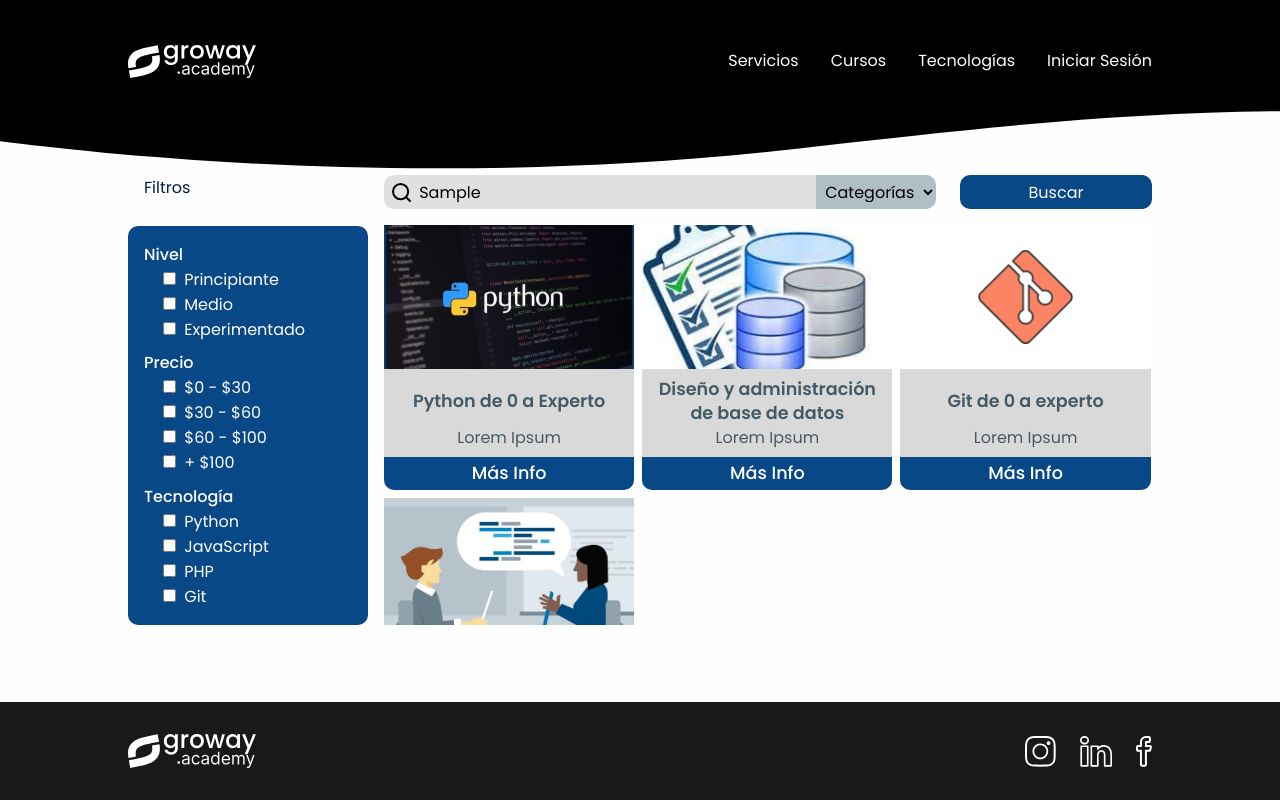
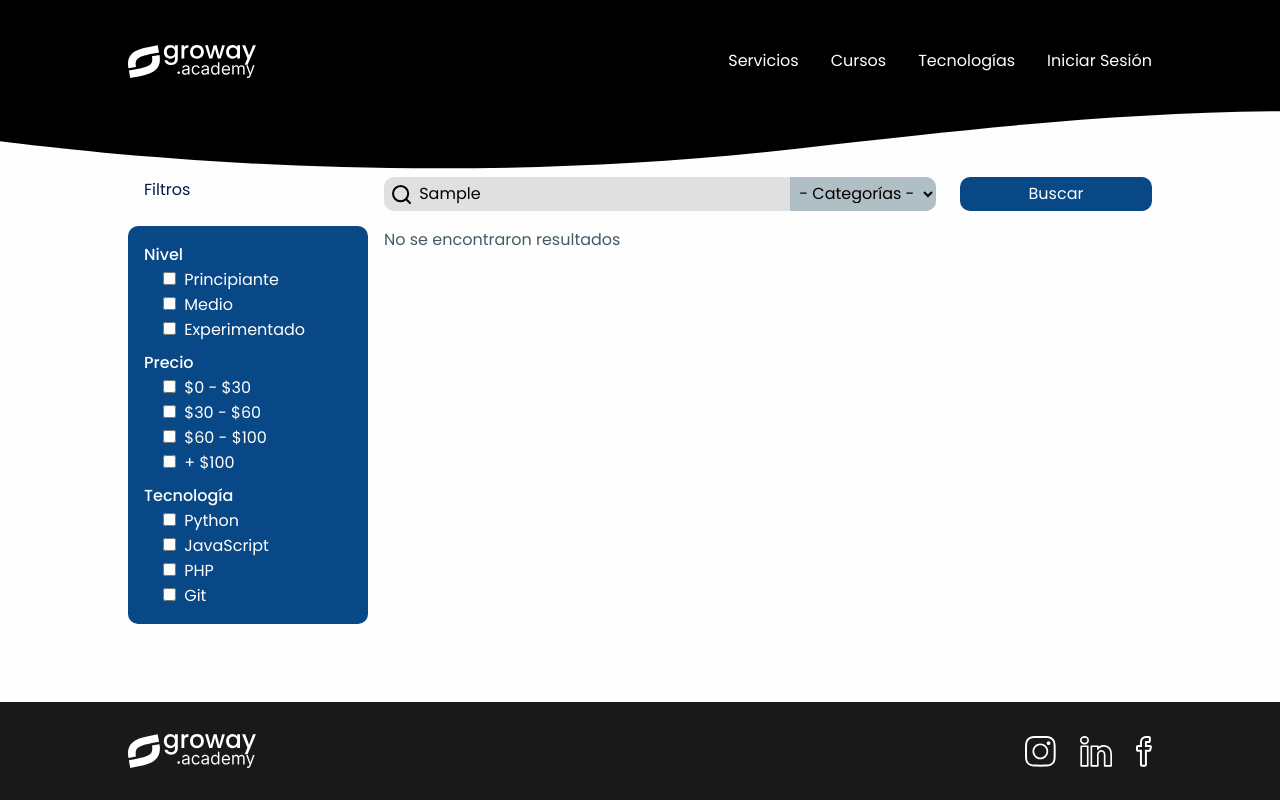
Before and after one commit to Groway-Studio/groway-academy-site, a React (Vite) app: page /cursos in a window 1280 px wide. Both pictures are taken after typing "Sample" into the empty fields and a click on the input "Buscar". Built offline with nearby package versions, Linux system fonts and the light colour scheme.

Commit message:
Filters funcionality started

```diff
--- a/src/components/Courses/courses.module.scss
+++ b/src/components/Courses/courses.module.scss
@@ -53,7 +53,7 @@
       &_input {
         background: #e0e0e0;
         border-radius: 10px;
-        padding: 0.3rem 8.5rem 0.3rem 2.2rem;
+        padding: 0.3rem 9.5rem 0.3rem 2.2rem;
         width: 100%;
       }
     }
--- a/src/components/Courses/index.jsx
+++ b/src/components/Courses/index.jsx
@@ -1,19 +1,90 @@
-import { useState } from "react";
+import { useState, useEffect } from "react";
 
 import { courses, courses_categories } from "../../data";
 import loupe from "../../assets/loupe.svg";
 
 import styles from "./courses.module.scss";
 
-const Courses = ({ state }) => {
+const Courses = ({ filters }) => {
   const [searchTerm, setSearchTerm] = useState("");
   const [categories, setCategories] = useState("");
+
+  const [coursesFiltered, setCoursesFiltered] = useState([...courses]);
+
+  const { filterByLevel, filterByPrice, filterByTechnology } = filters;
+
+  console.log(filterByLevel, filterByPrice, filterByTechnology);
 
   const handleSearch = (e) => {
     e.preventDefault();
 
-    console.log(state);
+    if (searchTerm.trim() !== "") {
+      const regex = new RegExp(`${searchTerm}`, "i");
+
+      const courses = coursesFiltered.filter((course) =>
+        regex.test(course.title)
+      );
+
+      setCoursesFiltered(courses);
+    } else if (searchTerm.trim() !== "" && categories !== "") {
+      const filteredByCategory = courses.filter(
+        (course) => course.category === categories
+      );
+
+      setCoursesFiltered(filteredByCategory);
+    }
+
+    // console.log(state);
+    // console.log(searchTerm);
   };
+
+  useEffect(() => {
+    if (categories !== "") {
+      const coursesFilteredByCategory = courses.filter(
+        (course) => course.category === categories
+      );
+
+      setCoursesFiltered(coursesFilteredByCategory);
+
+      if (searchTerm.trim() !== "") {
+        console.log("hola");
+        const regex = new RegExp(`${searchTerm}`, "i");
+
+        const courses = coursesFiltered
+          .filter((course) => regex.test(course.title))
+          .filter((course) => course.category === categories);
+
+        setCoursesFiltered(courses);
+      }
+    } else {
+      setCoursesFiltered(courses);
+    }
+  }, [categories]);
+
+  const handleInputChange = ({ target }) => {
+    setSearchTerm(target.value);
+  };
+
+  useEffect(() => {
+    if (filterByLevel.length > 0) {
+      const courses = filterByLevel.map((level) => {
+        console.log(level);
+        return coursesFiltered.filter((course) => course.level === level);
+      });
+
+      console.log(courses.flat());
+    }
+  }, [filterByLevel]);
+
+  // useEffect(() => {
+  //   if (filterByPrice.length > 0) {
+  //     const courses = coursesFiltered.filter(
+  //       (course, index) => course.level === filterByPrice[index]
+  //     );
+
+  //     console.log(courses);
+  //   }
+  // }, [filterByPrice]);
 
   return (
     <div className={styles.courses__container}>
@@ -29,7 +100,7 @@ const Courses = ({ state }) => {
             type="text"
             className={styles.courses__form_search_input}
             value={searchTerm}
-            onChange={({ target }) => setSearchTerm(target.value)}
+            onChange={handleInputChange}
           />
 
           <select
@@ -55,7 +126,8 @@ const Courses = ({ state }) => {
       </form>
 
       <div className={styles.courses__results}>
-        {courses.map(({ image, title, description }) => (
+        {coursesFiltered.length === 0 && <p>No se encontraron resultados</p>}
+        {coursesFiltered.map(({ image, title, description }) => (
           <div key={title} className={styles.courses__results_item}>
             <img src={image} alt={title} draggable={false} />
             <h3>{title}</h3>
--- a/src/data/index.js
+++ b/src/data/index.js
@@ -40,7 +40,7 @@ export const filtersData = [
 
 export const courses_categories = [
   {
-    title: "Categorías",
+    title: "- Categorías -",
     value: "",
   },
   {
@@ -71,15 +71,17 @@ export const courses = [
     technology: "Python",
     level: "Principiante",
     image: python,
+    price: 25,
   },
   {
     id: 2,
     title: "Diseño y administración de base de datos",
     description: "Lorem Ipsum",
-    category: "bo",
+    category: "bootcamp",
     technology: "Python",
-    level: "Principiante",
+    level: "Experimentado",
     image: database,
+    price: 50,
   },
   {
     id: 3,
@@ -89,6 +91,7 @@ export const courses = [
     technology: "Git",
     level: "Principiante",
     image: git,
+    price: 70,
   },
   {
     id: 4,
@@ -96,6 +99,8 @@ export const courses = [
     description: "Lorem Ipsum",
     category: "webinar",
     technology: "Python",
+    level: "Medio",
     image: interview,
+    price: 120,
   },
 ];
--- a/src/pages/courses.jsx
+++ b/src/pages/courses.jsx
@@ -18,7 +18,7 @@ const CoursesPage = () => {
       <div className={styles.container}>
         <div className={styles.container__content}>
           <SidebarFilters setState={setState} />
-          <Courses state={state} />
+          <Courses filters={state} />
         </div>
       </div>
       <FooterContainer className={styles.footer} />
```
